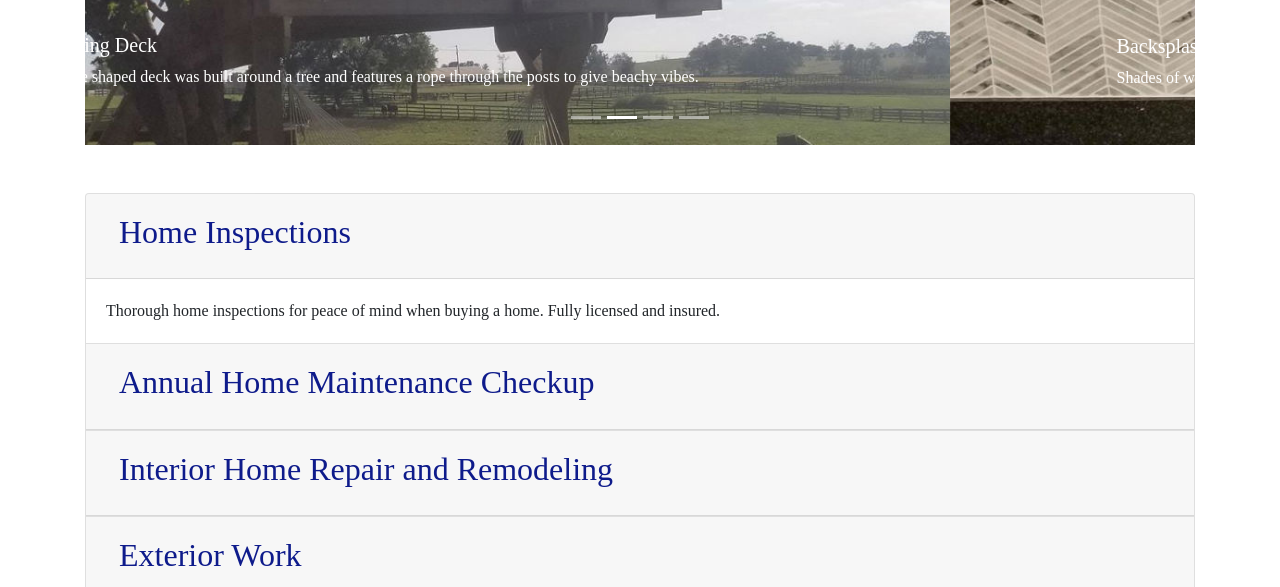
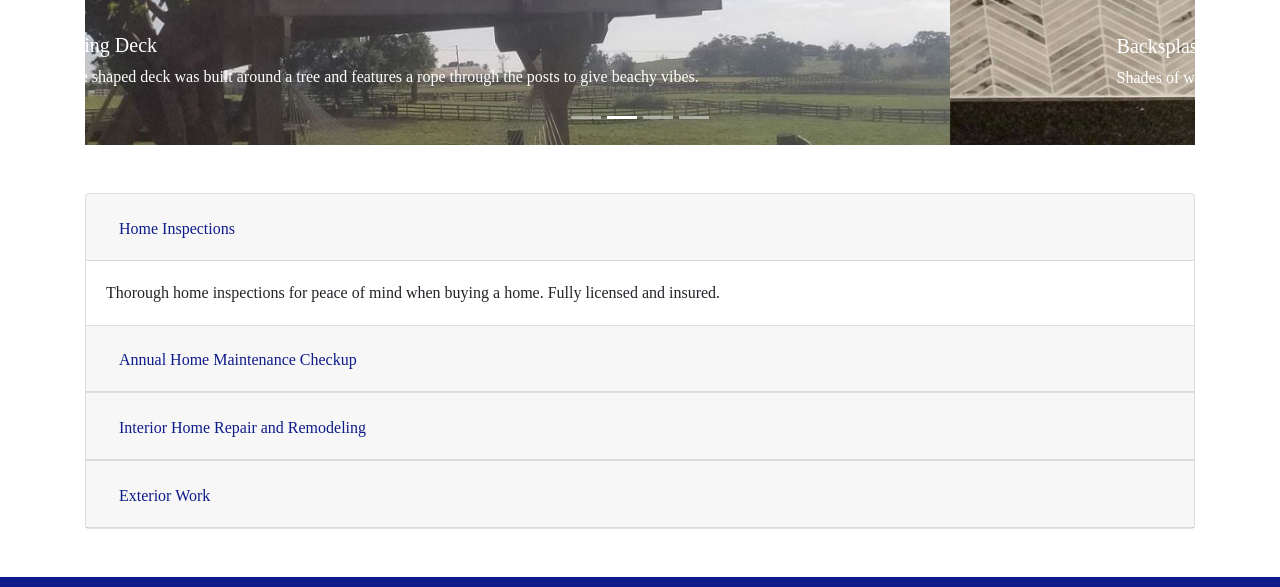
Before and after one commit to maymeclayton/A2Z, a website: page services.html in a window 1280 px wide. Shown: the part 542-1129 px from the top of the page. Drawn offline with nearby package versions, Linux system fonts and the light colour scheme; a web font is replaced by a local one.

Commit message:
removes h2 from services list

```diff
--- a/services.html
+++ b/services.html
@@ -99,7 +99,7 @@
     <div class="card-header" id="headingOne">
       <h2 class="mb-0">
         <button class="btn btn-link" type="button" data-toggle="collapse" data-target="#collapseOne" aria-expanded="true" aria-controls="collapseOne">
-          <h2>Home Inspections</h2>
+          Home Inspections
         </button>
       </h2>
     </div>
@@ -114,7 +114,7 @@
     <div class="card-header" id="headingTwo">
       <h2 class="mb-0">
         <button class="btn btn-link collapsed" type="button" data-toggle="collapse" data-target="#collapseTwo" aria-expanded="false" aria-controls="collapseTwo">
-          <h2>Annual Home Maintenance Checkup</h2>
+          Annual Home Maintenance Checkup
         </button>
       </h2>
     </div>
@@ -128,7 +128,7 @@
     <div class="card-header" id="headingThree">
       <h2 class="mb-0">
         <button class="btn btn-link collapsed" type="button" data-toggle="collapse" data-target="#collapseThree" aria-expanded="false" aria-controls="collapseThree">
-          <h2>Interior Home Repair and Remodeling</h2>
+          Interior Home Repair and Remodeling
         </button>
       </h2>
     </div>
@@ -153,7 +153,7 @@
     <div class="card-header" id="headingFour">
       <h2 class="mb-0">
         <button class="btn btn-link collapsed" type="button" data-toggle="collapse" data-target="#collapseFour" aria-expanded="false" aria-controls="collapseFour">
-          <h2>Exterior Work</h2>
+          Exterior Work
         </button>
       </h2>
     </div>
```
